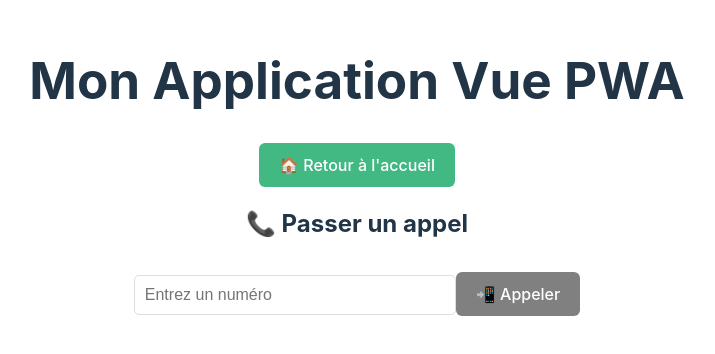
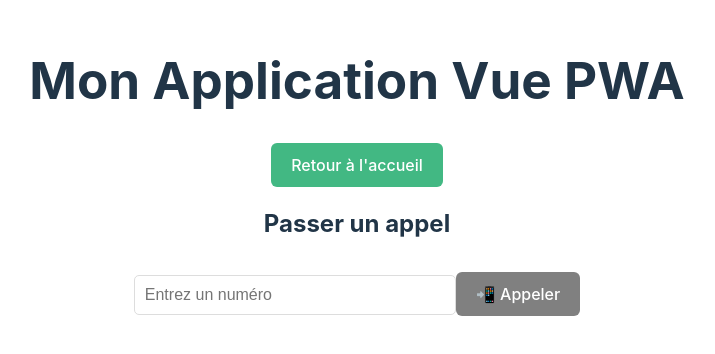
Before and after one commit to linols/TP_PWA, a Vue app: page /call in a window 1280 px wide. Shown: the part 226-580 px from the top of the page, without its empty margins (283-998 px from the left). Built offline with nearby package versions, Linux system fonts and the light colour scheme.

Commit message:
Update Readme

```diff
--- a/src/components/CallPhone.vue
+++ b/src/components/CallPhone.vue
@@ -1,8 +1,8 @@
 <template>
     <div class="call-container">
-      <button class="back-button" @click="$router.push('/')">🏠 Retour à l'accueil</button>
+      <button class="back-button" @click="$router.push('/')">Retour à l'accueil</button>
 
-      <h2>📞 Passer un appel</h2>
+      <h2>Passer un appel</h2>
 
       <input type="tel" v-model="phoneNumber" placeholder="Entrez un numéro" />
 
--- a/src/components/Camera.vue
+++ b/src/components/Camera.vue
@@ -70,9 +70,9 @@ export default {
       if ("Notification" in window) {
         const permission = await Notification.requestPermission();
         if (permission === "granted") {
-          console.log("✅ Notifications autorisées !");
+          console.log("Notifications autorisées !");
         } else {
-          console.warn("❌ Notifications refusées !");
+          console.warn("Notifications refusées !");
         }
       }
     },
```
Also changed, not shown: 1 other file (tests, documents, lock files or other folders).
